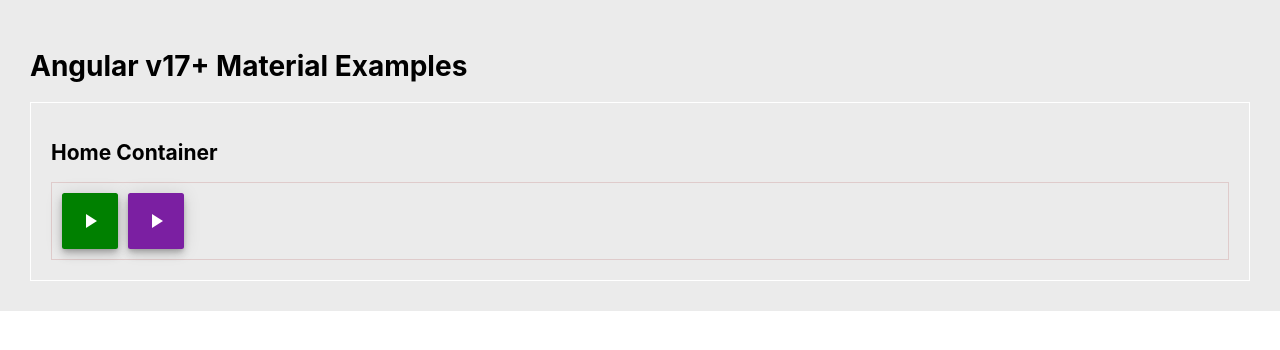
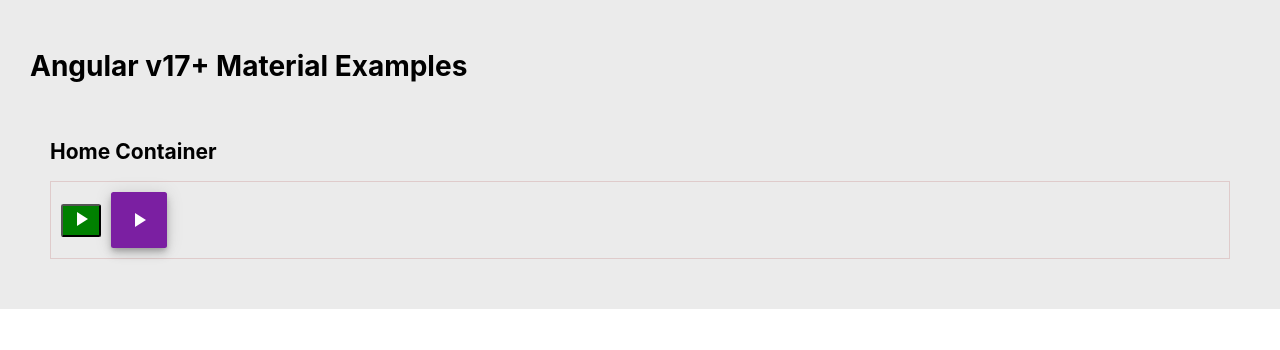
Before and after one commit to webia1/Angular-v17-Material-Experiments, an Angular app: page / in a window 1280 px wide. Shown: the top 350 px of the page. Built offline with nearby package versions, Linux system fonts and the light colour scheme.

Commit message:
Prepare Dynamic Attribute Changes

```diff
--- a/src/app/app.types.ts
+++ b/src/app/app.types.ts
@@ -3,3 +3,13 @@
   accent = 'accent',
   warn = 'warn',
 }
+
+export enum MaterialButtonsDesignTypes {
+  basic = 'mat-button',
+  raised = 'mat-raised-button',
+  stroked = 'mat-stroked-button',
+  flat = 'mat-flat-button',
+  icon = 'mat-icon-button',
+  fab = 'mat-fab',
+  miniFab = 'mat-mini-fab',
+}
--- a/src/app/routed/home/home.component.scss
+++ b/src/app/routed/home/home.component.scss
@@ -2,7 +2,6 @@
 
 .home-container {
   @include space($factor: 2, $property: padding);
-  border: $space-min solid white;
 
   .buttons-container {
     @include flexRow();
--- a/src/app/shared/ui/atoms/buttons/icon-button.component.html
+++ b/src/app/shared/ui/atoms/buttons/icon-button.component.html
@@ -1,7 +1,6 @@
 <button
-mat-fab
 [matTooltip]="tooltip"
-[color]="color"
+[attr.color]="color"
 [attr.aria-label]="ariaLabel"
 [attr.type]="buttonType"
 [class]="baseStyleClass"
--- a/src/app/shared/ui/atoms/buttons/icon-button.component.ts
+++ b/src/app/shared/ui/atoms/buttons/icon-button.component.ts
@@ -1,13 +1,20 @@
-import { Component, Input, OnInit, ViewEncapsulation } from '@angular/core';
-import { MaterialColorVariants } from '@app/types';
+import {
+  Component,
+  Input,
+  OnInit,
+  ElementRef,
+  Renderer2,
+  AfterViewInit,
+} from '@angular/core';
+import { MaterialColorVariants, MaterialButtonsDesignTypes } from '@app/types';
 
 @Component({
   selector: 'app-icon-button',
   templateUrl: './icon-button.component.html',
   styleUrls: ['./icon-button.component.scss'],
-  encapsulation: ViewEncapsulation.None,
 })
-export class IconButtonComponent implements OnInit {
+export class IconButtonComponent implements OnInit, AfterViewInit {
+  @Input() designType = MaterialButtonsDesignTypes.fab;
   @Input() tooltip = 'EMPTY';
   @Input() color = MaterialColorVariants.primary;
   @Input() ariaLabel = 'EMPTY';
@@ -18,11 +25,24 @@
 
   baseStyleClass = 'global-material-btn';
 
-  constructor() {}
+  constructor(
+    private elRef: ElementRef,
+    private renderer: Renderer2,
+  ) {}
 
   ngOnInit(): void {
     if (this.overwritingClass) {
       this.baseStyleClass = this.baseStyleClass + ' ' + this.overwritingClass;
     }
   }
+
+  ngAfterViewInit(): void {
+    const button = this.elRef.nativeElement.querySelector('button');
+    if (button && this.designType) {
+      this.renderer.setAttribute(button, this.designType, '');
+      console.log('IconButtonComponent AfterViewInit button', button);
+    } else {
+      console.warn('Button not found or design type not set!');
+    }
+  }
 }
```
